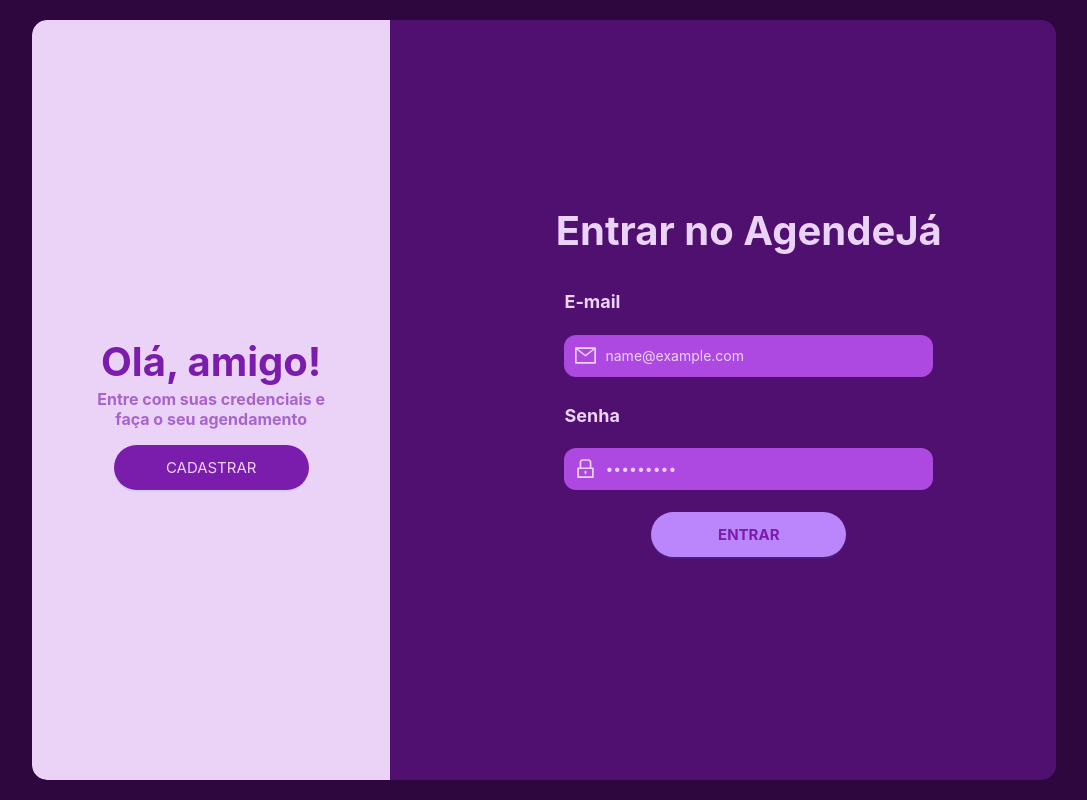
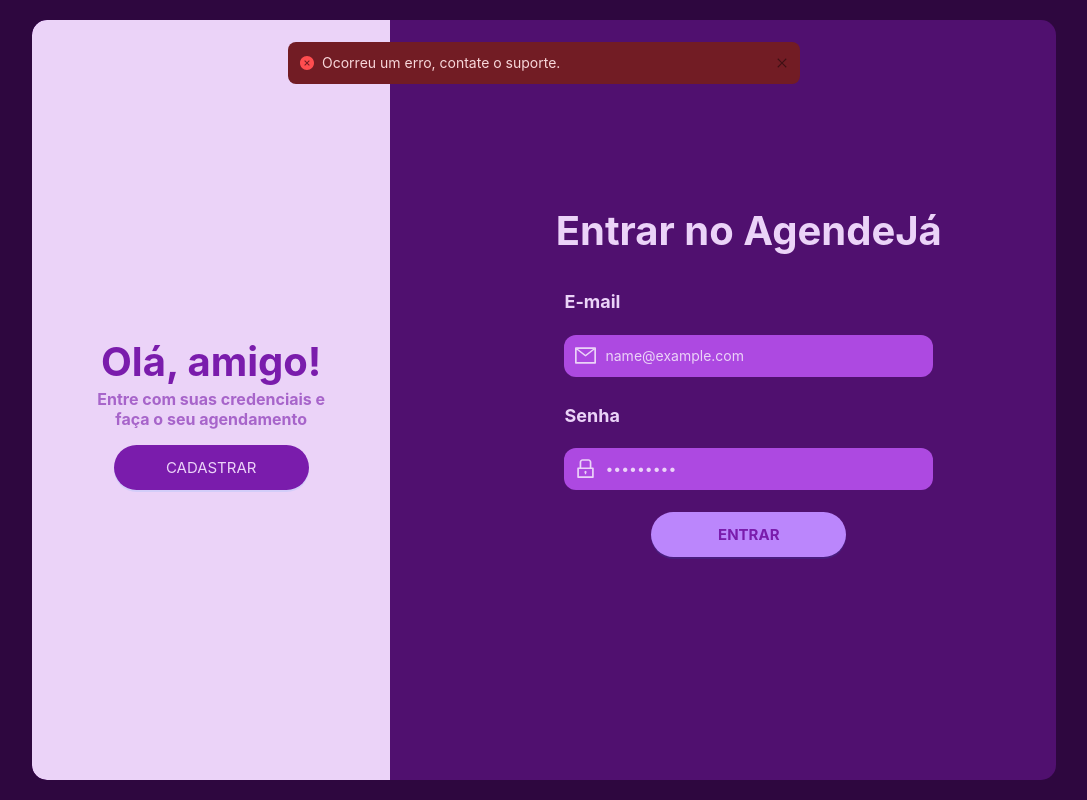
Before and after one commit to AthilaCosta/PE-AgendeJa, a React (Vite) app: page / in a window 1280 px wide. Both pictures are taken after typing "name@example.com", "Sample123" into the empty fields and a click on the button "ENTRAR". Shown: the whole page, without its empty margins (96-1183 px from the left). Built offline with nearby package versions, Linux system fonts and the light colour scheme; no server answers.

Commit message:
feat: add um loading, melhoria no alert e correção de css

```diff
--- a/package.json
+++ b/package.json
@@ -16,12 +16,14 @@
     "axios": "^1.7.7",
     "react": "^18.3.1",
     "react-dom": "^18.3.1",
-    "react-router-dom": "^6.26.2"
+    "react-router-dom": "^6.26.2",
+    "uuid": "^10.0.0"
   },
   "devDependencies": {
     "@eslint/js": "^9.9.0",
     "@types/react": "^18.3.3",
     "@types/react-dom": "^18.3.0",
+    "@types/uuid": "^10.0.0",
     "@vitejs/plugin-react": "^4.3.1",
     "eslint": "^9.9.0",
     "eslint-plugin-react-hooks": "^5.1.0-rc.0",
--- a/src/components/Alert/Alert.tsx
+++ b/src/components/Alert/Alert.tsx
@@ -1,53 +1,59 @@
 import { useState } from "react";
 import { Alert } from "antd";
 import styles from "./styles.module.css";
+import { getAlertClass } from "./utils";
+import { v4 as uuidv4 } from "uuid";
 
-let showAlertFn: (
+export interface IAlert {
+  id: string;
+  type: "success" | "info" | "warning" | "error";
+  message: string;
+  description?: string;
+}
+
+export let showAlert: (
   type: "success" | "info" | "warning" | "error",
   message: string,
   description?: string
 ) => void;
 
-function GlobalAlert() {
-  const [alert, setAlert] = useState<{
-    type: "success" | "info" | "warning" | "error";
-    message: string;
-    description?: string;
-  } | null>(null);
+export function GlobalAlert() {
+  const [alerts, setAlerts] = useState<IAlert[]>([]);
 
-  showAlertFn = (type, message, description) => {
-    setAlert({ type, message, description });
+  showAlert = (type, message, description) => {
+    const newAlert = { id: uuidv4(), type, message, description };
+
+    setAlerts((prevAlerts) => {
+      const updatedAlerts = [newAlert, ...prevAlerts].slice(0, 3);
+
+      setTimeout(() => {
+        setAlerts((currentAlerts) =>
+          currentAlerts.filter((alert) => alert.id !== newAlert.id)
+        );
+      }, 20000);
+
+      return updatedAlerts;
+    });
   };
 
-  const closeAlert = () => {
-    setAlert(null);
-  };
-
-  const getAlertClass = () => {
-    switch (alert?.type) {
-      case "success":
-        return styles.success;
-      case "error":
-        return styles.error;
-      default:
-        return "";
-    }
-  };
+  function closeAlert(id: string) {
+    setAlerts((prevAlerts) => prevAlerts.filter((alert) => alert.id !== id));
+  }
 
   return (
-    <div className={`${styles.globalAlert} ${getAlertClass()}`}>
-      {alert && (
+    <div className={`${styles.globalAlert}`}>
+      {alerts.map((alert) => (
         <Alert
+          key={alert.id}
           message={alert.message}
           description={alert.description}
           type={alert.type}
           closable
           showIcon
-          onClose={closeAlert}
+          onClose={() => closeAlert(alert.id)}
+          className={styles[getAlertClass(alert)]}
         />
-      )}
+      ))}
     </div>
   );
 }
-
-export { GlobalAlert, showAlertFn };
--- a/src/components/Alert/styles.module.css
+++ b/src/components/Alert/styles.module.css
@@ -4,17 +4,28 @@
     width: 40%;
     z-index: 1000;
     padding: 16px;
-    border-radius: 100% !important;
   }
 
   .success {
-    border-color: #d6e9c6;
-    color: #3c763d;
+    margin-top: 1rem;
+    justify-content: center;
+    align-items: center;
+    display: flex;
+    min-height: 3em;
+    color: #d1e7dd;
+    background-color: #0f5132;
+    border: none;
   }
 
   .error {
-    border-color: #ebccd1;
-    color: #a94442;
+    margin-top: 1rem;
+    justify-content: center;
+    align-items: center;
+    display: flex;
+    color: #f8d7da;
+    min-height: 3em;
+    border: none;
+    background-color: #721c24;
   }
 
   .globalAlert .ant-alert {
--- /dev/null
+++ b/src/components/Alert/utils.ts
@@ -0,0 +1,12 @@
+import { IAlert } from "./Alert";
+
+export function getAlertClass(alert: IAlert) {
+  switch (alert?.type) {
+    case "success":
+      return "success";
+    case "error":
+      return "error";
+    default:
+      return "";
+  }
+}
--- /dev/null
+++ b/src/components/Loading/Loading.module.css
@@ -0,0 +1,18 @@
+.overlay {
+    position: fixed;
+    top: 0;
+    left: 0;
+    width: 100%;
+    height: 100%;
+    background: #14121275;
+    display: flex;
+    justify-content: center;
+    align-items: center;
+    z-index: 1000;
+  }
+
+  .loaderContainer {
+    display: flex;
+    justify-content: center;
+    align-items: center;
+  }
--- /dev/null
+++ b/src/components/Loading/Loading.tsx
@@ -0,0 +1,29 @@
+import { useState } from "react";
+import { Spin } from "antd";
+import styles from "./Loading.module.css";
+
+let setLoaderVisible: (visible: boolean) => void;
+
+export function Loading() {
+  const [visible, setVisible] = useState(false);
+
+  setLoaderVisible = setVisible;
+
+  return (
+    visible && (
+      <div className={styles.overlay}>
+        <div className={styles.loaderContainer}>
+          <Spin size="large" />
+        </div>
+      </div>
+    )
+  );
+}
+
+export function openLoader() {
+  setLoaderVisible(true);
+}
+
+export function closeLoader() {
+  setLoaderVisible(false);
+}
--- a/src/configs/connectionServerConfig.ts
+++ b/src/configs/connectionServerConfig.ts
@@ -1,4 +1,5 @@
-import axios, { AxiosRequestConfig, Method } from 'axios';
+import axios, { AxiosRequestConfig, Method } from "axios";
+import { showAlert } from "../components/Alert/Alert";
 
 export interface HttpRequestParams {
   suffixUrl: string;
@@ -13,8 +14,7 @@
 }
 
 const api = axios.create({
-  baseURL: 'http://localhost:8080/',
-
+  baseURL: "http://localhost:8080/",
 });
 
 export async function serverConnection<T>({
@@ -44,6 +44,7 @@
         data: error.response.data,
       };
     }
+    showAlert("error", "Ocorreu um erro, contate o suporte.");
     throw error;
   }
 }
--- a/src/main.tsx
+++ b/src/main.tsx
@@ -4,10 +4,12 @@
 import "./index.css";
 import { AntDesignProvider } from "./providers/antdProvider/AntdProvider.tsx";
 import { GlobalAlert } from "./components/Alert/Alert.tsx";
+import { Loading } from "./components/Loading/Loading.tsx";
 
 createRoot(document.getElementById("root")!).render(
   <StrictMode>
     <AntDesignProvider>
+      <Loading />
       <GlobalAlert />
       <App />
     </AntDesignProvider>
--- a/src/pages/LoginPage/CadasterForm/CadasterForm.tsx
+++ b/src/pages/LoginPage/CadasterForm/CadasterForm.tsx
@@ -9,8 +9,9 @@
 import { TextInput } from "../../../components/Inputs/TextInputs/TextInput";
 import { RuleObject } from "antd/es/form";
 import { serverConnection } from "../../../configs/connectionServerConfig";
-import { showAlertFn } from "../../../components/Alert/Alert";
+import { showAlert } from "../../../components/Alert/Alert";
 import { formatDocument, formatUserData } from "./utils";
+import { closeLoader, openLoader } from "../../../components/Loading/Loading";
 
 export interface ICadastroData {
   firstName: string;
@@ -33,22 +34,26 @@
       body: cadastroData as unknown as Record<string, unknown>,
     })
       .then((response) => {
+        openLoader();
         if (response.status === 201) {
           form.resetFields();
         }
-        showAlertFn(
+        showAlert(
           "success",
           "Usuário cadastrado com sucesso. Faça login na plataforma para continuar."
         );
       })
+      .finally(() => {
+        closeLoader();
+      })
       .catch((error) => {
-        showAlertFn("error", "Erro ao cadastrar usuário. Tente novamente.");
-        console.error("Erro ao cadastrar:", error);
+        showAlert("error", "Erro ao cadastrar usuário. Tente novamente.");
+        throw error;
       });
   };
 
   const handleFinishFailed = () => {
-    console.log("Failed");
+    showAlert("error", "Campos obrigatórios não preenchidos");
   };
 
   const validatePassword = (_: RuleObject, value: string) => {
--- a/src/pages/LoginPage/LoginForm/LoginForm.tsx
+++ b/src/pages/LoginPage/LoginForm/LoginForm.tsx
@@ -3,7 +3,8 @@
 import { MailOutlined, LockOutlined } from "@ant-design/icons";
 import { TextInput } from "../../../components/Inputs/TextInputs/TextInput";
 import { serverConnection } from "../../../configs/connectionServerConfig";
-import { showAlertFn } from "../../../components/Alert/Alert";
+import { showAlert } from "../../../components/Alert/Alert";
+import { closeLoader, openLoader } from "../../../components/Loading/Loading";
 
 interface ILoginData {
   email: string;
@@ -17,17 +18,21 @@
       method: "POST",
       body: values as unknown as Record<string, unknown>,
     }).then((response) => {
+      openLoader();
       if (response.data === true) {
         localStorage.setItem("user_logged", "true");
         window.location.href = "/home";
       } else {
-        showAlertFn("error", "Credenciais erradas. Email ou senha inválidos");
+        showAlert("error", "Credenciais erradas. Email ou senha inválidos");
       }
+    }).finally(() => {
+      closeLoader();
     });
   };
 
   const handleFinishFailed = () => {
-    console.log("Failed:");
+    openLoader();
+    showAlert("error", "Campos obrigatórios não preenchidos");
   };
 
   return (
--- a/src/pages/LoginPage/LoginPage.module.css
+++ b/src/pages/LoginPage/LoginPage.module.css
@@ -52,9 +52,15 @@
 
 .container.right-panel-active .desc_container {
   transform: translateX(186%);
+  border-top-left-radius: 0;
+  border-bottom-left-radius: 0;
+  border-top-right-radius: 15px;
+  border-bottom-right-radius: 15px;
 }
 
 .container.right-panel-active .form_container {
+  border-top-left-radius: 0px;
+  border-bottom-left-radius: 15px;
   transform: translateX(-62.5%);
   opacity: 1;
 }
@@ -83,6 +89,7 @@
   0% {
     opacity: 0;
   }
+
   100% {
     opacity: 1;
   }
@@ -92,6 +99,7 @@
   0% {
     opacity: 1;
   }
+
   100% {
     opacity: 0;
   }
```
Also changed, not shown: 1 other file (tests, documents, lock files or other folders). Lines whose indentation alone changed are shown as unchanged.
